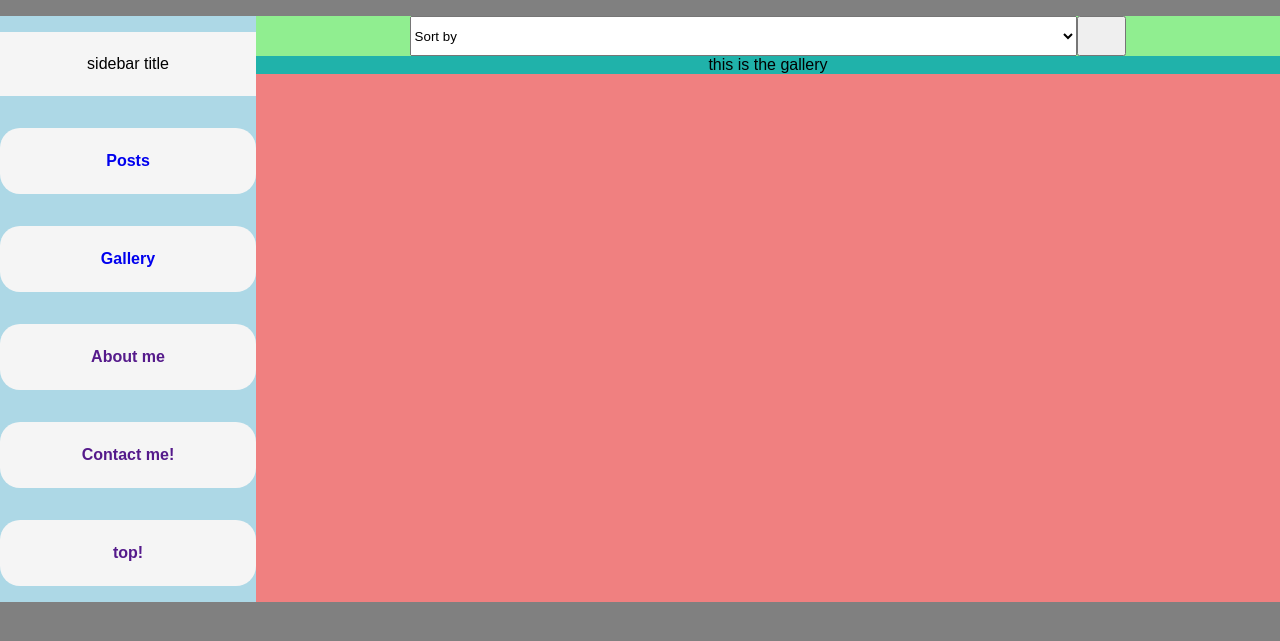
After one commit to jvgpablo/mystcorner, a Django app: page /gallery/ in a window 1280 px wide. The commit adds this page. Shown: the top 641 px of the page. Run offline with Django 5.2, Linux system fonts and the light colour scheme; data that the repository does not hold is empty.

Commit message:
Buen progreso en la galeria

```diff
--- a/blog/views.py
+++ b/blog/views.py
@@ -29,3 +29,8 @@ def search_post(request):
                        })
     else:
         return render(request, 'blog/post_search.html',{})
+
+#gallery code
+def gallery_list(request):
+    posts=Post.objects.all()
+    return render(request,'gallery/gallery_list.html',{"posts" : posts} )
--- a/mystcorner/urls.py
+++ b/mystcorner/urls.py
@@ -26,6 +26,7 @@ urlpatterns = [
     path('posts/', views.post_list, name='post_list'),
     path('posts/<slug:slug>/', views.post_detail, name='post_detail'),
     path('posts/search', views.search_post, name='post_search' ),
+    path('gallery/', views.gallery_list, name='gallery-list'),
 ]
 
 urlpatterns += static(settings.MEDIA_URL, document_root=settings.MEDIA_ROOT)
--- /dev/null
+++ b/static/css/gallery.css
@@ -0,0 +1,64 @@
+.gallery-container{
+    background-color: lightgreen;
+    display: flex;
+    align-items: center;
+    justify-content: center;
+}
+
+.sorting-container{
+    width: 70%;
+    display: flex;
+}
+
+.sorting-form{
+    width: 100%;
+    display: flex;
+}
+
+.select-container{
+    width: 100%;
+    display: flex;
+    flex: 20;
+}
+
+.select-container select{
+    width: 100%;
+}
+
+.sorting-button{
+    height: 40px;
+    flex: 1;
+    display: flex;
+    align-items: center;
+    justify-content: center;
+}
+
+/* the css for the gallery */
+
+.gallery-list-container{
+    background-color: lightseagreen;
+    flex-direction: column;
+    align-items: center;
+    display: flex;
+}
+
+.gallery-list{
+    width: 80%;
+    background-color: rgba(76, 175, 80, 0.3);
+    display: flex;
+    flex-direction: column;
+}
+
+.gallery-item{
+    display: flex;
+    justify-content: center;
+    align-items: center;
+}
+
+.gallery-list-image{
+    height: 300px;
+}
+
+.gallery-list-image img{
+    object-fit: cover;
+}
--- a/templates/base.html
+++ b/templates/base.html
@@ -7,6 +7,7 @@
     <title>Code with stein</title>
     <link rel="stylesheet" type="text/css" href="{% static 'css/base.css' %}">
     <link rel="stylesheet" type="text/css" href="{% static 'css/sidebar.css' %}">
+    <link rel="stylesheet" type="text/css" href="{% static 'css/gallery.css' %}">
     <link rel="stylesheet" type="text/css" href="{% static 'css/posts.css' %}">
 </head>
 <body>
@@ -22,7 +23,7 @@
             </div>
             <!-- Este boton deberia cargar gallery/gallery.html -->
             <div class="sidebar-button">
-                <a class="sidebar-link" href="">Gallery</a>
+                <a class="sidebar-link" href="{% url 'gallery-list' %}">Gallery</a>
             </div>
             <!-- Este boton deberia cargar about_me/about_me.html-->
             <div class="sidebar-button">
--- a/templates/gallery/gallery_block.html
+++ b/templates/gallery/gallery_block.html
@@ -1,5 +1,23 @@
 {% extends '../base.html' %}
 
-{% block content%}
-    <h1>Giga pathetic gallery</h1>
+{% block content %}
+    {% load static %}
+    <div class="gallery-container" >
+        <div class="sorting-container">
+            <form class="sorting-form" method=POST action="">
+                {% csrf_token %}
+                <div class="select-container">
+                    <select name="sorting-select" id="">
+                        <option value="none">Sort by</option>
+                        <option value="date_ascending">Newest</option>
+                        <option value="date_descending">Oldest</option>
+                        <option value=""></option>
+                    </select>
+                </div>
+                <button class="sorting-button" type="submit"></button>
+            </form>
+        </div>
+    </div>
+    {% block gallery_list %}
+    {% endblock %}
 {% endblock %}
--- /dev/null
+++ b/templates/gallery/gallery_list.html
@@ -0,0 +1,20 @@
+{% extends 'gallery/gallery_block.html' %}
+
+{% block gallery_list %}
+    <div class="gallery-list-container">
+        this is the gallery
+        <div class="gallery-list">
+            {% for post in posts %}
+                {% if post.images.all %}
+                    {% for image in post.images.all %}
+                    <div class="gallery-list-item">
+                        <div class="gallery-list-img">
+                            <img src="{{ image.image.url }}" alt="">
+                        </div>
+                    {% endfor %}
+                    </div>
+                {% endif %}
+            {% endfor %}
+        </div>
+    </div>
+{% endblock %}
```
Also changed, not shown: media/images/0266554465.jpeg (added), media/images/Captura_de_pantalla_2024-08-26_012700_t08Q88q_YBjDMky_Jlc5zk8_LophkVf.png (deleted), media/images/Captura_de_pantalla_2024-08-26_012700_t08Q88q_YBjDMky_Jlc5zk8_LophkVf_sWzMoEK.png (renamed from media/images/Captura_de_pantalla_2024-08-26_012700_t08Q88q_YBjDMky_Jlc5zk8.png), media/images/LEFEikw0MR_1600.jpg (added), media/images/ouodm9z9ycp51_4FwXOr2_Rr2bIKp.webp (deleted).
